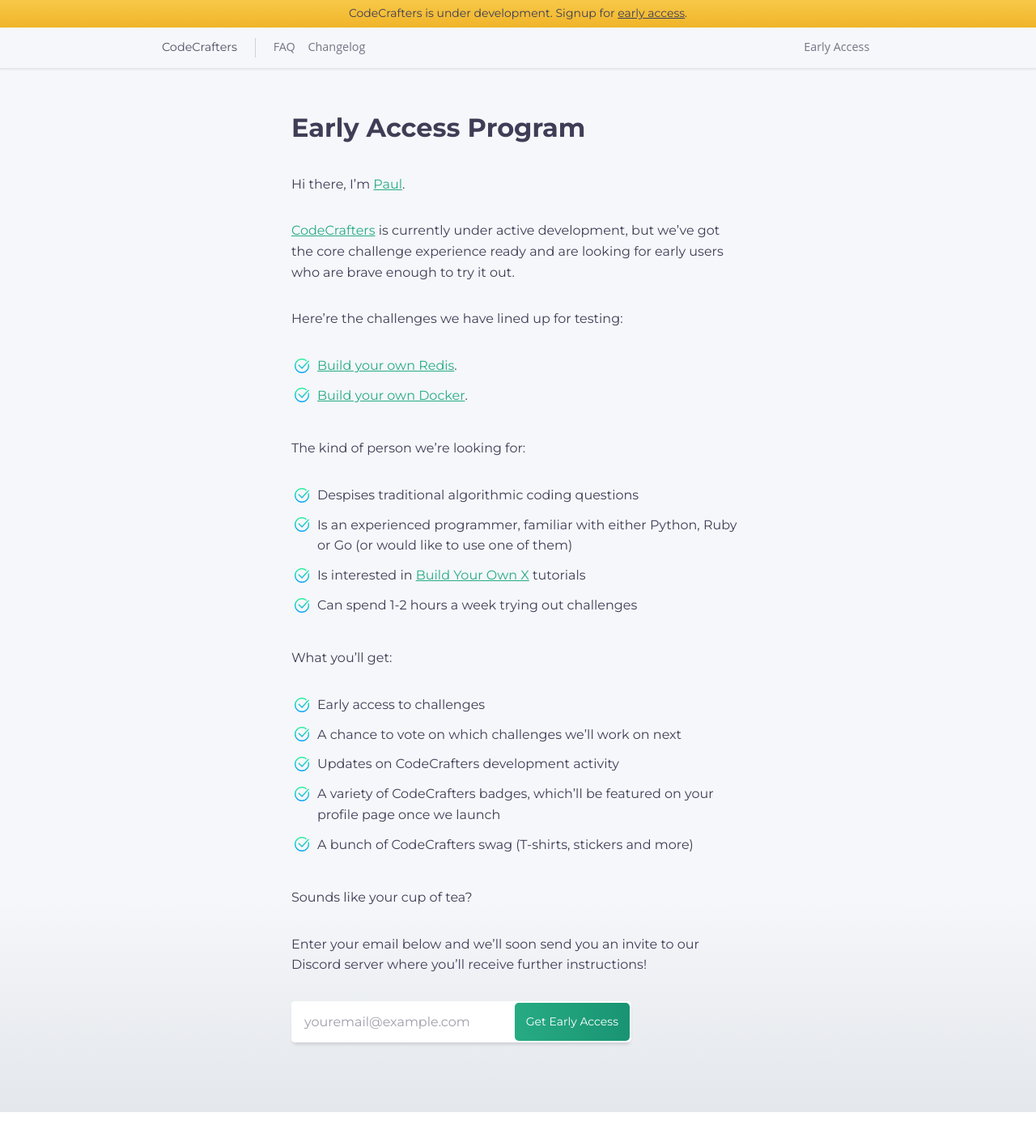
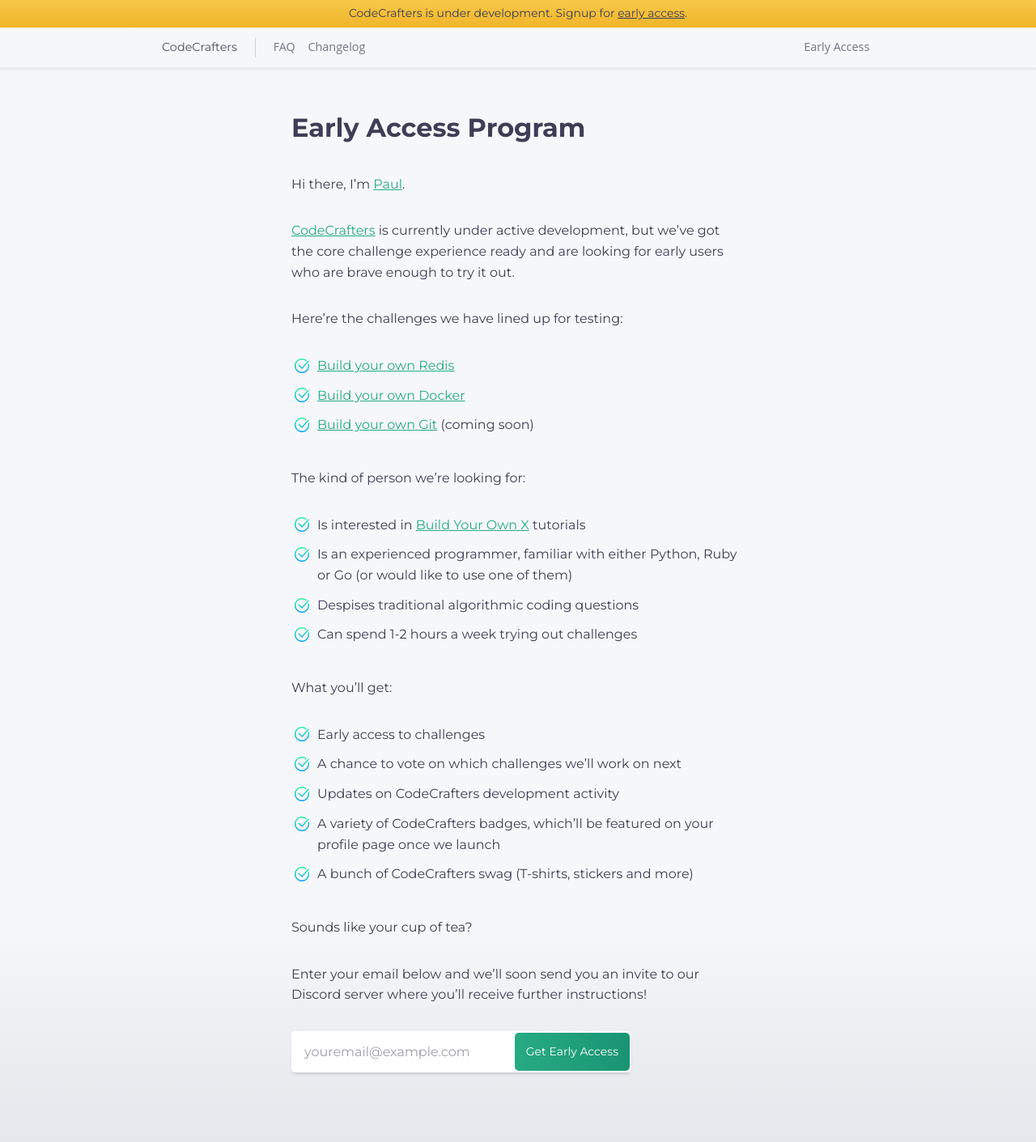
Before and after one commit to tapankavasthi/alpha-landing, a Jekyll site: the page built from early-access.html, in a window 1280 px wide. Shown: the whole page at 81% size. Built offline with Jekyll 4.4.1, drawn with Linux system fonts in a browser that asks for light colours; before the commit the page ends 1374 px from its top, so only the background shows below that.

Commit message:
Add git to the early access page

```diff
--- a/_data/copy.yaml
+++ b/_data/copy.yaml
@@ -71,16 +71,17 @@
 
   Here're the challenges we have lined up for testing:
 
-    - [Build your own Redis](/challenges/redis).
-    - [Build your own Docker](/challenges/docker).
+    - [Build your own Redis](/challenges/redis)
+    - [Build your own Docker](/challenges/docker)
+    - [Build your own Git](/challenges/git) (coming soon)
 
   The kind of person we're looking for:
 
-  - Despises traditional algorithmic coding questions
+  - Is interested in [Build Your Own
+    X](https://github.com/danistefanovic/build-your-own-x) tutorials
   - Is an experienced programmer, familiar with either Python, Ruby or Go (or
     would like to use one of them)
-  - Is interested in [Build Your Own
-    X](https://github.com/danistefanovic/build-your-own-x) tutorials
+  - Despises traditional algorithmic coding questions
   - Can spend 1-2 hours a week trying out challenges
 
   What you'll get:
```
